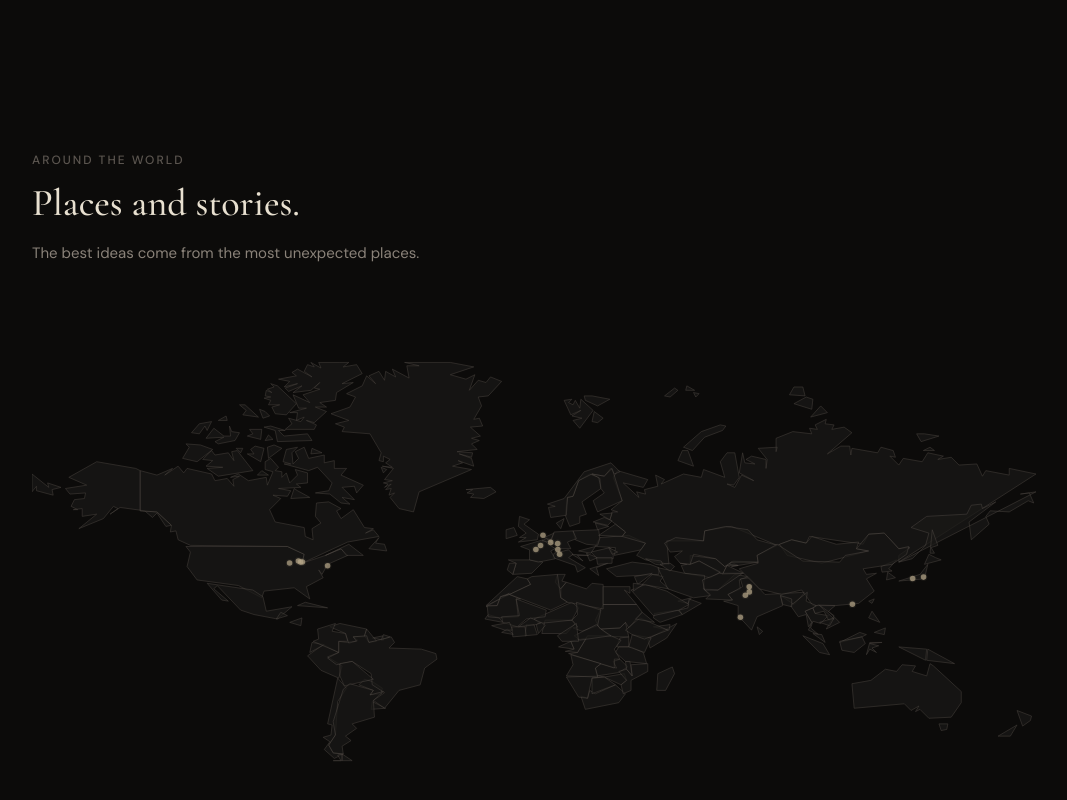
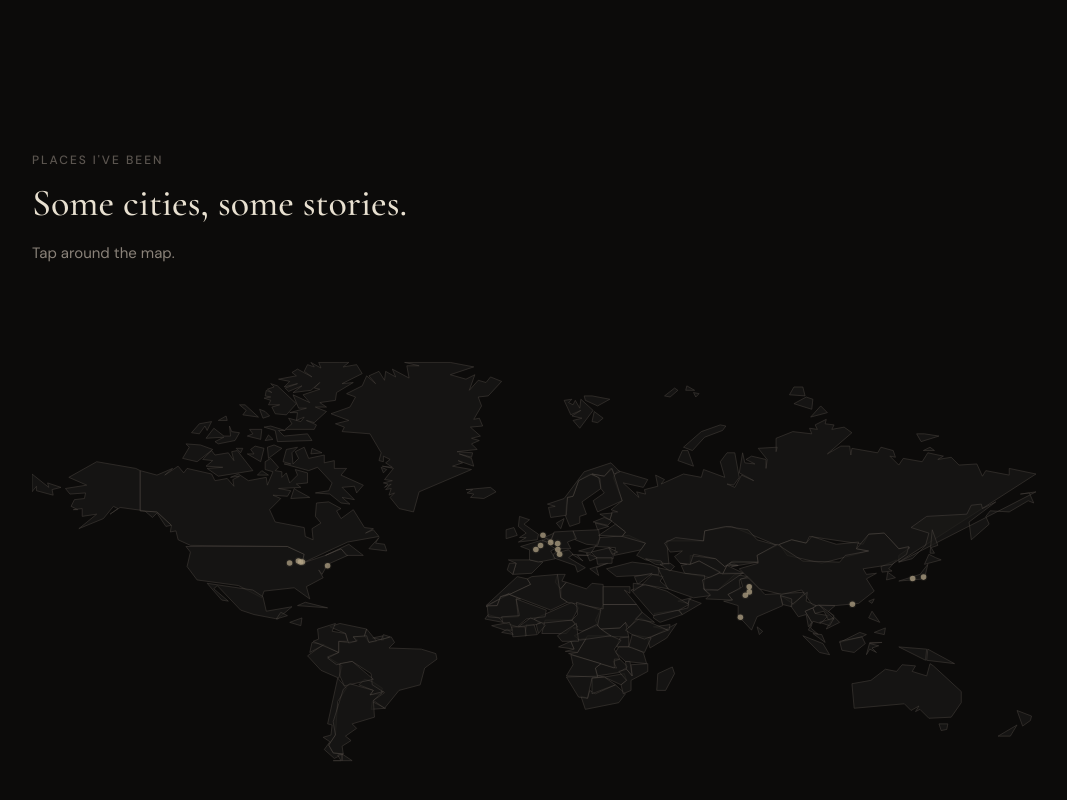
Before and after one commit to thesanatt/my-portfolio, a Next.js app: page / in a window 1280 px wide. Shown: the part 1931-2731 px from the top of the page, without its empty margins (106-1173 px from the left). Built offline with nearby package versions, Linux system fonts and the light colour scheme.

Commit message:
trigger deploy

```diff
--- a/src/app/page.tsx
+++ b/src/app/page.tsx
@@ -41,17 +41,17 @@ export default function Home() {
       <section id="world" className="py-16 md:py-[100px] md:pb-[60px] px-6 md:px-12 max-w-[1100px] mx-auto">
         <Reveal>
           <p className="font-body text-xs text-cream-dim mb-3.5 font-medium tracking-[2px] uppercase">
-            Around the World
+            Places I've Been
           </p>
         </Reveal>
         <Reveal delay={0.05}>
           <h2 className="font-display text-[30px] md:text-[38px] font-medium text-cream leading-[1.15] mb-3.5">
-            Places and stories.
+            Some cities, some stories.
           </h2>
         </Reveal>
         <Reveal delay={0.1}>
           <p className="font-body text-[15px] text-cream-muted leading-[1.75] max-w-[480px] mb-8 md:mb-11">
-            The best ideas come from the most unexpected places.
+            Tap around the map.
           </p>
         </Reveal>
         <Reveal>
--- a/src/components/InteractiveMap.tsx
+++ b/src/components/InteractiveMap.tsx
@@ -7,8 +7,8 @@ const WORLD_PATHS = ["M528,336L513,329L531,326L533,332L528,336Z","M526,325L507,3
 
 const CITIES = [
   { name: "Ann Arbor", lat: 42.28, lng: -83.74, label: "Ground zero", story: "Where most of the real work happens. CS at Michigan, long nights grinding assignments, side projects, and trying to balance ambition with actual sleep.", img: null },
-  { name: "Paris", lat: 48.86, lng: 2.35, label: "Study abroad", story: "Spent a semester doing on-site studies across the city with my professor. Learned more walking through arrondissements than I did in most lecture halls.", img: null },
-  { name: "New York", lat: 40.71, lng: -74.01, label: "The fire-y trip", story: "My hotel literally caught on fire while I was inside. Made it out fine. The trip will never be described as normal again.", img: null },
+  { name: "Paris", lat: 48.86, lng: 2.35, label: "Study abroad", story: "Spent a semester doing on-site studies across the city with my professor. Learned more walking through arrondissements than I did in most lecture halls.", img: "/cities/paris.jpg" },
+  { name: "New York", lat: 40.71, lng: -74.01, label: "The fire-y trip", story: "My hotel literally caught on fire while I was inside. Made it out fine. The trip will never be described as normal again.", img: "/cities/nyc.jpg" },
   { name: "Hong Kong", lat: 22.32, lng: 114.17, label: "Against all odds", story: "My passport went through the washing machine days before this trip. Stressful at the time, hilarious in retrospect. Still made the flight.", img: null },
   { name: "Tokyo", lat: 35.68, lng: 139.69, label: "Precision", story: "Convenience store onigiri at 2am, my first omakase, and way too long spent at the Shibuya Pokemon store. Tokyo just hits different.", img: null },
   { name: "Kyoto", lat: 35.01, lng: 135.77, label: "Quiet reset", story: "Stunning temples, traditional streets, beautiful everything. Could not buy half the souvenirs I wanted because nowhere accepted card.", img: null },
@@ -20,8 +20,8 @@ const CITIES = [
   { name: "Loire Valley", lat: 47.35, lng: 0.68, label: "France outside Paris", story: "Visited a castle with a genuinely scary dark room on the top floor. Then went downstairs and tasted wine. France is a range.", img: null },
   { name: "Chicago", lat: 41.88, lng: -87.63, label: "Weekend escape", story: "Stood on the glass platform at Willis Tower and questioned every decision that led me there. Worth it for the view though.", img: null },
   { name: "Delhi", lat: 28.61, lng: 77.21, label: "Origin story", story: "Where everything started. The kind of city that is impossible to explain to someone who has not been. You just have to go.", img: null },
-  { name: "Goa", lat: 15.3, lng: 74.0, label: "India", story: "Wrote some of my best side project code with my feet in the sand. A softer, slower kind of trip.", img: null },
-  { name: "Jaipur", lat: 26.92, lng: 75.79, label: "Royalty", story: "Spent time at Rambagh Palace and for a moment it genuinely felt like stepping into a different century. The architecture makes everything else feel rushed.", img: null },
+  { name: "Goa", lat: 15.3, lng: 74.0, label: "India", story: "Wrote some of my best side project code with my feet in the sand. A softer, slower kind of trip.", img: "/cities/goa.jpg" },
+  { name: "Jaipur", lat: 26.92, lng: 75.79, label: "Royalty", story: "Spent time at Rambagh Palace and for a moment it genuinely felt like stepping into a different century. The architecture makes everything else feel rushed.", img: "/cities/jaipur.jpg" },
   { name: "Shimla", lat: 31.1, lng: 77.17, label: "Mountain air", story: "Rode the scariest ride at that hilltop amusement park and immediately regretted it. The mountain views after were the actual reward.", img: null },
   { name: "Detroit", lat: 42.33, lng: -83.05, label: "The launchpad", story: "DTW is basically my second home at this point. Most of my college adventures started or ended at that airport.", img: null },
   { name: "East Lansing", lat: 42.74, lng: -84.48, label: "Before the Big House", story: "Before Michigan, there was MSU. Tied to a lot of firsts, growth, and memories I probably should not put on a portfolio site.", img: null },
```
